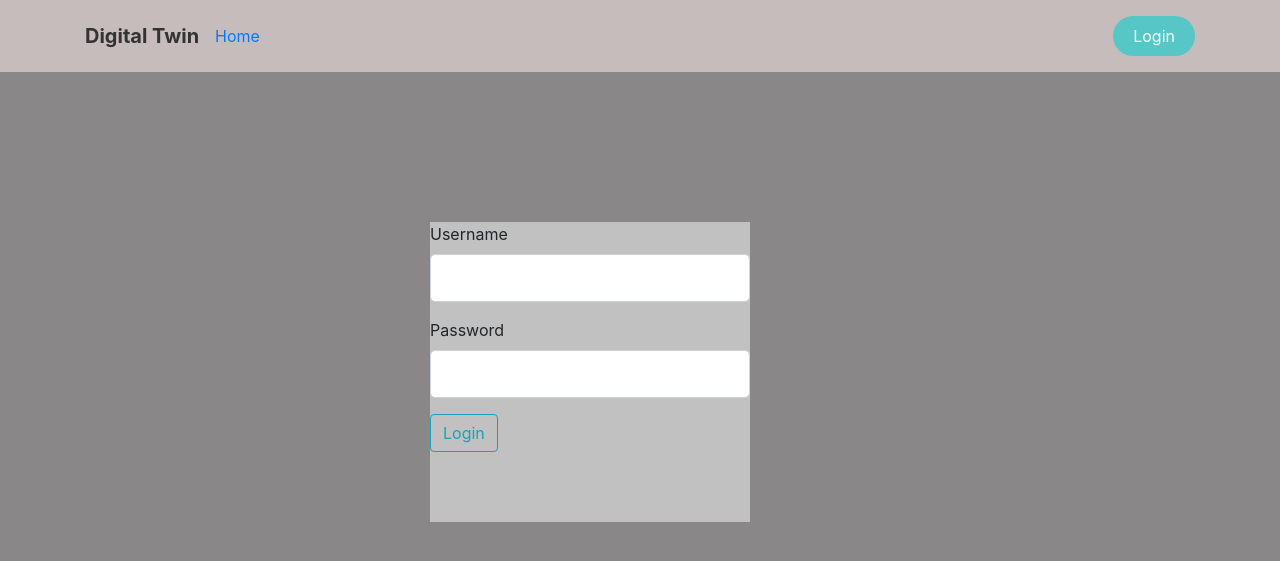
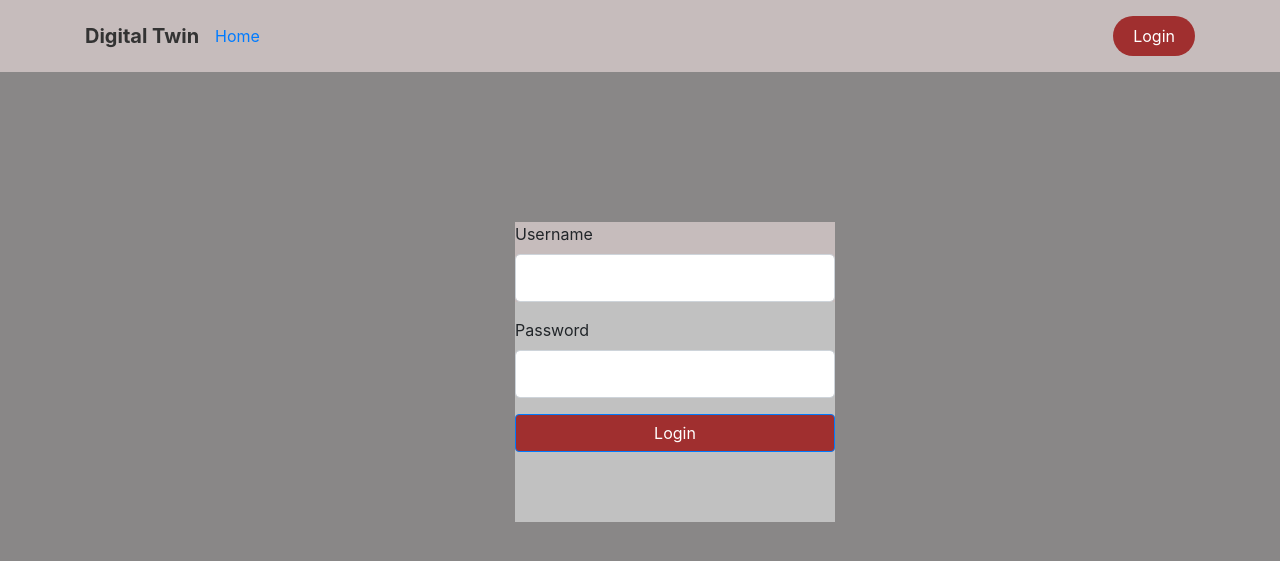
Before and after one commit to SaneSL/digital-twin-palvelu, a Flask app: page /login in a window 1280 px wide. Shown: the top 561 px of the page. Run offline with Flask 2, Linux system fonts and the light colour scheme; some libraries are stand-ins or nearby versions.

Commit message:
cleanup and add html

```diff
--- a/src/home.py
+++ b/src/home.py
@@ -11,10 +11,11 @@ def login():
     if form.validate_on_submit():
         username = form.username.data
         password = form.password.data
-        print(password)
 
         user = Customer.query.filter_by(username=username).first()
-        print(user.username)
+        if user is None:
+            return jsonify({"Error": "Error"}), 400
+
         if user.password != password:
             return jsonify({"Error": "Error"}), 400
         else:
--- a/src/templates/layout.html
+++ b/src/templates/layout.html
@@ -12,13 +12,13 @@
 
 <body style="background-color: rgb(137,135,135);">
     <nav class="navbar navbar-light navbar-expand-md navigation-clean-search" style="background-color: rgb(198,188,188);">
-        <div class="container"><a class="navbar-brand" href="#">Digital Twin</a><a href="#">Home</a><button data-toggle="collapse" class="navbar-toggler" data-target="#navcol-1"><span class="sr-only">Toggle navigation</span><span class="navbar-toggler-icon"></span></button>
+        <div class="container"><a class="navbar-brand" href="#">Digital Twin</a><a href="{{ url_for('home.get_home') }}">Home</a><button data-toggle="collapse" class="navbar-toggler" data-target="#navcol-1"><span class="sr-only">Toggle navigation</span><span class="navbar-toggler-icon"></span></button>
             <div
                 class="collapse navbar-collapse" id="navcol-1">
                 <form class="form-inline mr-auto" target="_self">
                     <div class="form-group"><label for="search-field"></label></div>
                 </form>
-        </div><a class="btn btn-light action-button" role="button" href="#">Login</a></div>
+        </div><a class="btn btn-light action-button" role="button" href="{{ url_for('home.login') }}" style="background-color: rgb(160,47,47);">Login</a></div>
     </nav>
     {% block content %}{% endblock %}
     <script src="{{ url_for('static', filename='js/jquery.min.js') }}"></script>
--- a/src/templates/login.html
+++ b/src/templates/login.html
@@ -1,8 +1,9 @@
 {% extends "layout.html" %}
 {% block content %}
+    <div class="container" style="margin-top: 150px;">
         <form method="POST" action="" style="width: 320px;height: 300px;margin-right: 430px;margin-left: 430px;margin-top: 150px;background-color: #c1c1c1;">
             {{ form.hidden_tag()}}
-        <div class="form-group">
+            <div class="form-group" style="background-color: rgb(198,188,188);">
                 {{ form.username.label(class="form-control-label") }}
                 {{ form.username(class="form-control form-control-lg") }}
             </div>
@@ -11,7 +12,8 @@
                 {{ form.password(class="form-control form-control-lg") }}
             </div>
             <div class="form-group">
-            {{ form.submit(class="btn btn-outline-info") }}
+                {{ form.submit(class="btn btn-primary btn-block", style="background-color: rgb(160,47,47);margin-top: 0px;") }}
             </div>
         </form>
+    </div>
 {% endblock content %}
```
Lines whose indentation alone changed are shown as unchanged.
